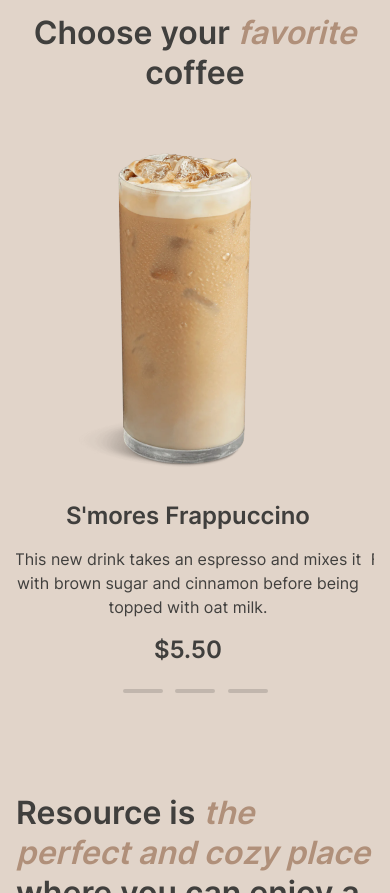
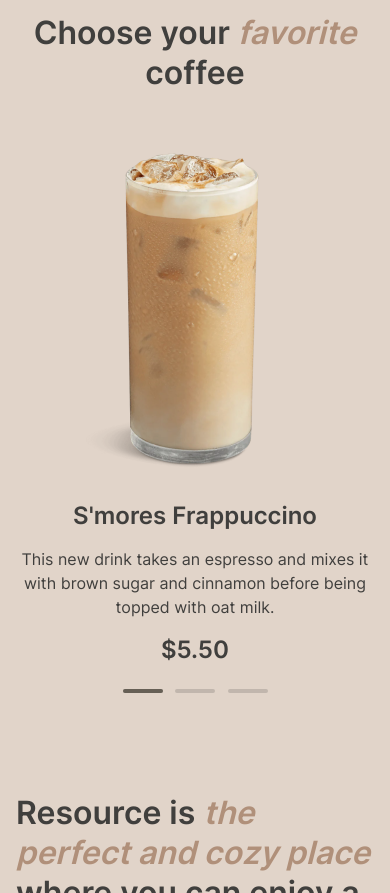
Before and after one commit to sashaivanovaPro/rsschool-landing-page, a plain HTML site: page index.html in a window 390 px wide. Shown: the part 740-1633 px from the top of the page. Drawn offline with Linux system fonts and the light colour scheme.

Commit message:
fix: make slider static until part 2 of task

```diff
--- a/index.html
+++ b/index.html
@@ -158,7 +158,7 @@
                 </div>
                 <div class="favorites__descriptions--controles">
                   <span class="controls__span"
-                    ><span class="controls__span-double"></span
+                    ><span class="controls__span-double color-active"></span
                   ></span>
                   <span class="controls__span"
                     ><span class="controls__span-double"></span
@@ -309,7 +309,6 @@
         </div>
       </div>
     </footer>
-    <script type="module" src="./scripts/carousel.js"></script>
     <script src="./scripts/theme.js"></script>
     <script src="./scripts/burger.js"></script>
   </body>
--- a/styles/main.css
+++ b/styles/main.css
@@ -189,10 +189,14 @@
 
 .slider-line {
   display: flex;
-  width: calc(100vw - 280px);
+  width: 100%;
   position: relative;
   left: 0;
   transition: all 1s ease-in-out;
+}
+
+.slider-item {
+  flex: 0 0 100%;
 }
 
 .carousel__image {
@@ -308,9 +312,6 @@
 }
 
 @media (max-width: 425.98px) {
-  .slider-line {
-    width: calc(100vw - 32px);
-  }
   .carousel__image {
     height: 34.8rem;
   }
```
